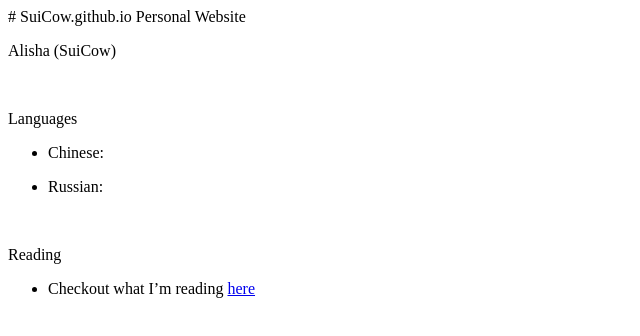
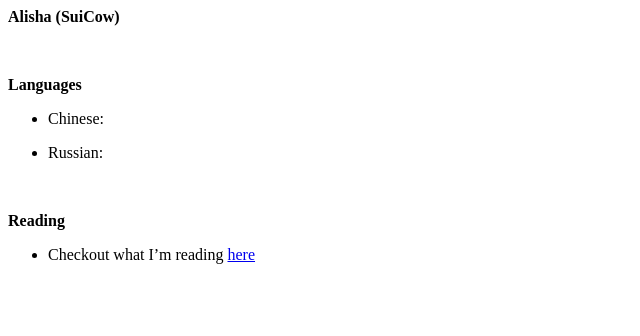
Before and after one commit to SuiCow/SuiCow.github.io, a plain HTML site: page index.html in a window 1280 px wide. Shown: the whole page, without its empty margins (0-640 px from the left). Drawn offline with Linux system fonts and the light colour scheme.

Commit message:
Update index.html

```diff
--- a/index.html
+++ b/index.html
@@ -1,8 +1,6 @@
-# SuiCow.github.io
-Personal Website
-<p>Alisha (SuiCow)</p>
+<p><strong>Alisha (SuiCow)</strong></p>
 <p><br></p>
-<p>Languages</p>
+<p><strong>Languages</strong></p>
 <ul>
     <li>
         <p>Chinese:</p>
@@ -12,7 +10,7 @@ Personal Website
     </li>
 </ul>
 <p><br></p>
-<p>Reading</p>
+<p><strong>Reading</strong></p>
 <ul>
     <li>Checkout what I&rsquo;m reading <a href="https://alishali.notion.site/7fb786a29de74765a4b00ebab589777e?v=e46e2f2f017d47cd90b361a7fdd637f7&pvs=4">here</a></li>
 </ul>
```
